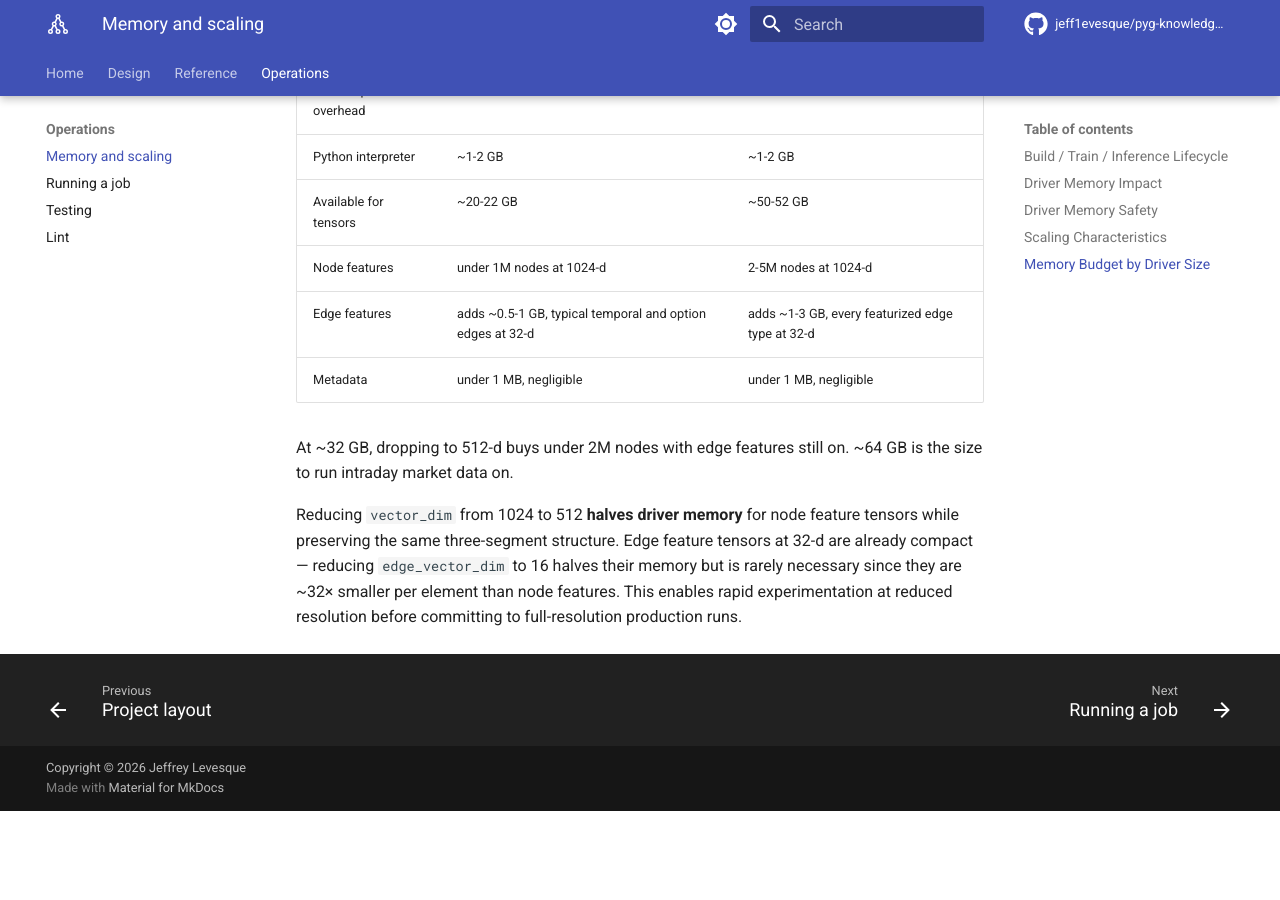
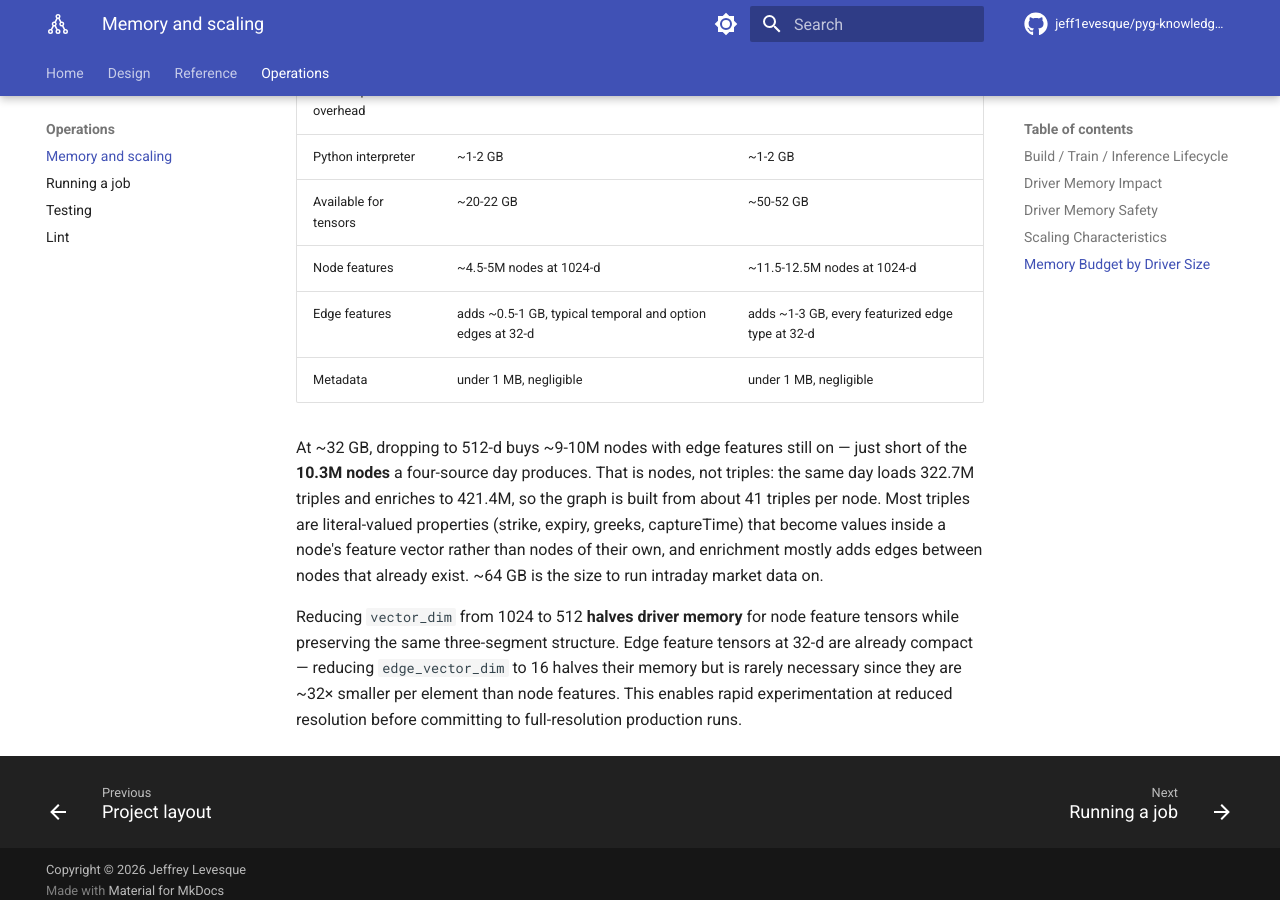
Before and after one commit to jeff1evesque/pyg-knowledge-graph-builder, an MkDocs documentation site: the page built from documentation/operations/memory-and-scaling.md, in a window 1280 px wide and 900 px high, scrolled down 8066 px. Built offline with MkDocs 1.6.1 and Material for MkDocs 9.7.7, drawn with Linux system fonts in a browser that asks for light colours; comment, search, counter and statistics services are not loaded; before the commit the page ends 8877 px from its top, so only the background shows below that.

Commit message:
#396: memory-and-scaling.md, the driver budgets were off 4-5x on their own math

```diff
--- a/documentation/operations/memory-and-scaling.md
+++ b/documentation/operations/memory-and-scaling.md
@@ -186,11 +186,17 @@ bounds the graph size. Approximate budgets:
 | JVM + Spark overhead | ~8-10 GB | ~10-12 GB |
 | Python interpreter | ~1-2 GB | ~1-2 GB |
 | Available for tensors | ~20-22 GB | ~50-52 GB |
-| Node features | under 1M nodes at 1024-d | 2-5M nodes at 1024-d |
+| Node features | ~4.5-5M nodes at 1024-d | ~11.5-12.5M nodes at 1024-d |
 | Edge features | adds ~0.5-1 GB, typical temporal and option edges at 32-d | adds ~1-3 GB, every featurized edge type at 32-d |
 | Metadata | under 1 MB, negligible | under 1 MB, negligible |
 
-At ~32 GB, dropping to 512-d buys under 2M nodes with edge features still on.
-~64 GB is the size to run intraday market data on.
+At ~32 GB, dropping to 512-d buys ~9-10M nodes with edge features still on —
+just short of the **10.3M nodes** a four-source day produces. That is nodes, not
+triples: the same day loads 322.7M triples and enriches to 421.4M, so the graph
+is built from about 41 triples per node. Most triples are literal-valued
+properties (strike, expiry, greeks, captureTime) that become values inside a
+node's feature vector rather than nodes of their own, and enrichment mostly adds
+edges between nodes that already exist. ~64 GB is the size to run intraday
+market data on.
 
 Reducing `vector_dim` from 1024 to 512 **halves driver memory** for node feature tensors while preserving the same three-segment structure. Edge feature tensors at 32-d are already compact — reducing `edge_vector_dim` to 16 halves their memory but is rarely necessary since they are ~32× smaller per element than node features. This enables rapid experimentation at reduced resolution before committing to full-resolution production runs.
```
